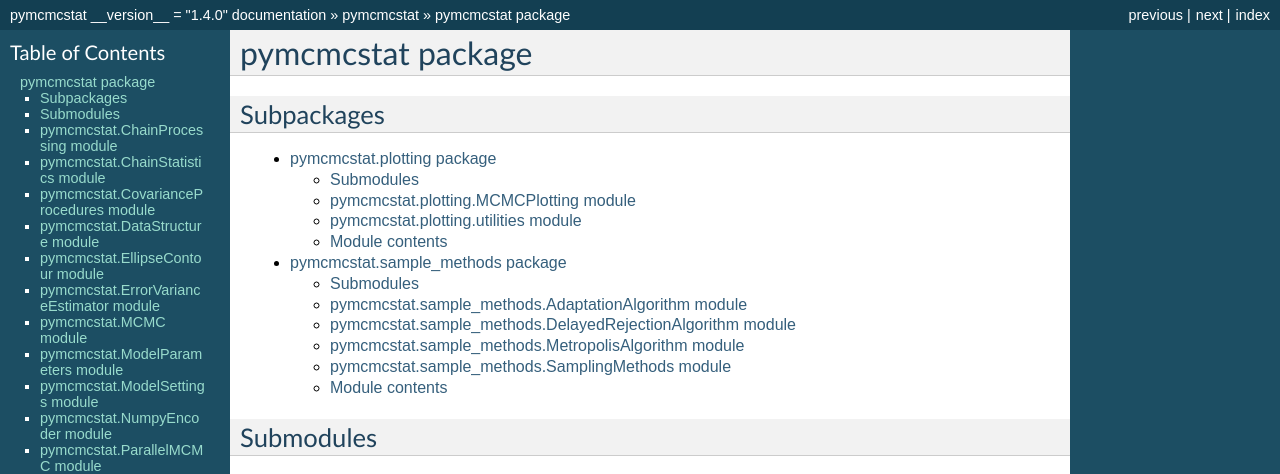
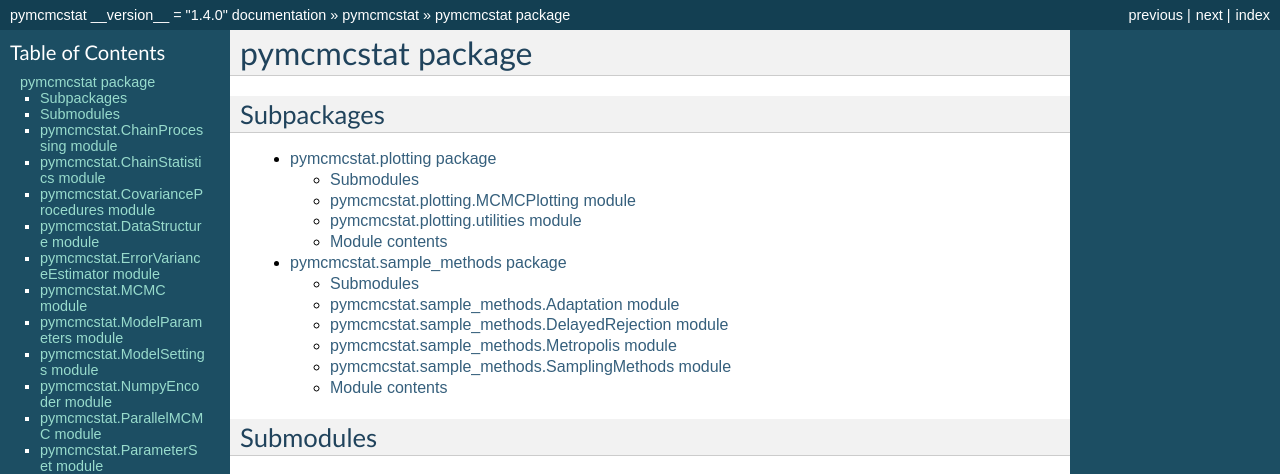
Before and after one commit to prmiles/pymcmcstat, a Sphinx documentation site: the page built from doc/source/pymcmcstat.rst, in a window 1280 px wide and 1400 px high. Shown: the top 474 px of the window. Built offline with Sphinx 7.4.7, drawn with Linux system fonts in a browser that asks for light colours; formulas are drawn with MathJax 3; some of the changed text lies outside the part shown.

Commit message:
updated docs

```diff
--- a/doc/source/pymcmcstat.rst
+++ b/doc/source/pymcmcstat.rst
@@ -40,14 +40,6 @@
 -------------------------------
 
 .. automodule:: pymcmcstat.DataStructure
-    :members:
-    :undoc-members:
-    :show-inheritance:
-
-pymcmcstat.EllipseContour module
---------------------------------
-
-.. automodule:: pymcmcstat.EllipseContour
     :members:
     :undoc-members:
     :show-inheritance:
--- a/doc/source/pymcmcstat.sample_methods.rst
+++ b/doc/source/pymcmcstat.sample_methods.rst
@@ -4,26 +4,26 @@
 Submodules
 ----------
 
-pymcmcstat.sample\_methods.AdaptationAlgorithm module
------------------------------------------------------
+pymcmcstat.sample\_methods.Adaptation module
+--------------------------------------------
 
-.. automodule:: pymcmcstat.sample_methods.AdaptationAlgorithm
+.. automodule:: pymcmcstat.sample_methods.Adaptation
     :members:
     :undoc-members:
     :show-inheritance:
 
-pymcmcstat.sample\_methods.DelayedRejectionAlgorithm module
------------------------------------------------------------
+pymcmcstat.sample\_methods.DelayedRejection module
+--------------------------------------------------
 
-.. automodule:: pymcmcstat.sample_methods.DelayedRejectionAlgorithm
+.. automodule:: pymcmcstat.sample_methods.DelayedRejection
     :members:
     :undoc-members:
     :show-inheritance:
 
-pymcmcstat.sample\_methods.MetropolisAlgorithm module
------------------------------------------------------
+pymcmcstat.sample\_methods.Metropolis module
+--------------------------------------------
 
-.. automodule:: pymcmcstat.sample_methods.MetropolisAlgorithm
+.. automodule:: pymcmcstat.sample_methods.Metropolis
     :members:
     :undoc-members:
     :show-inheritance:
```
